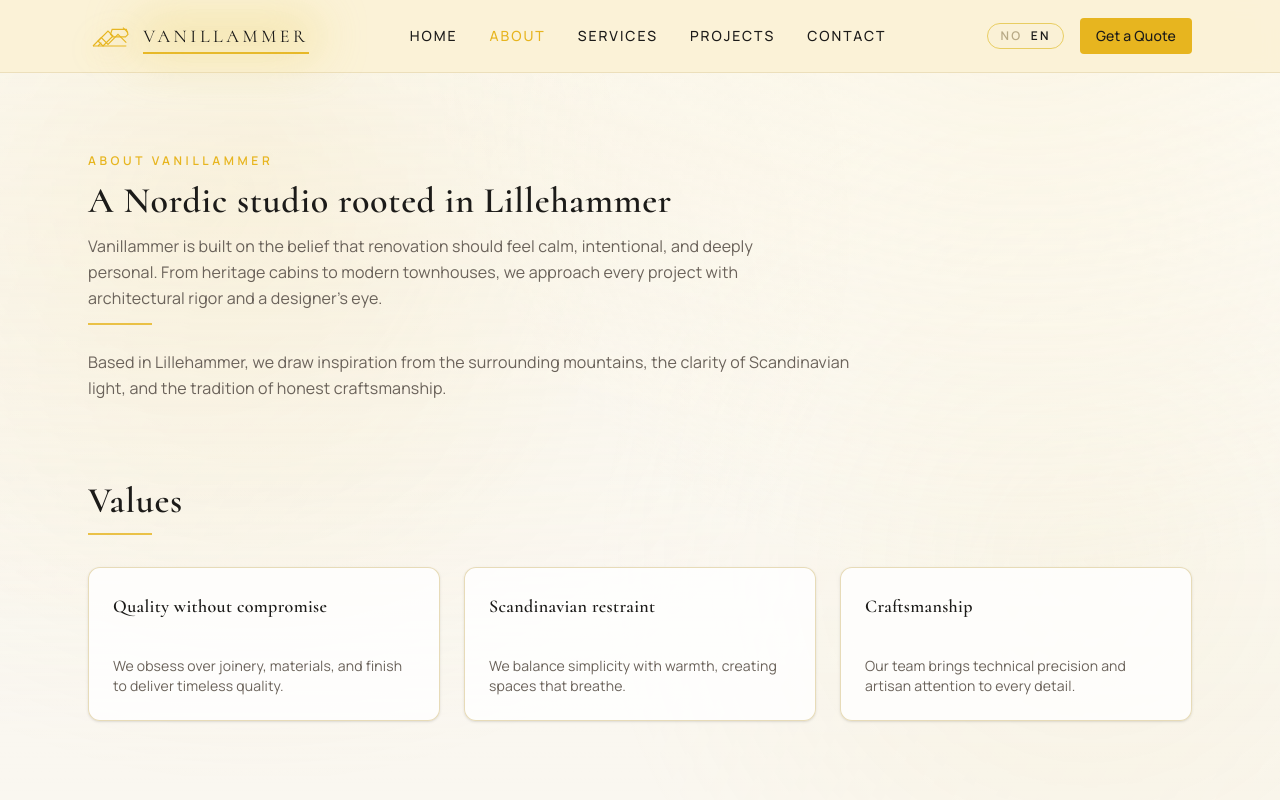
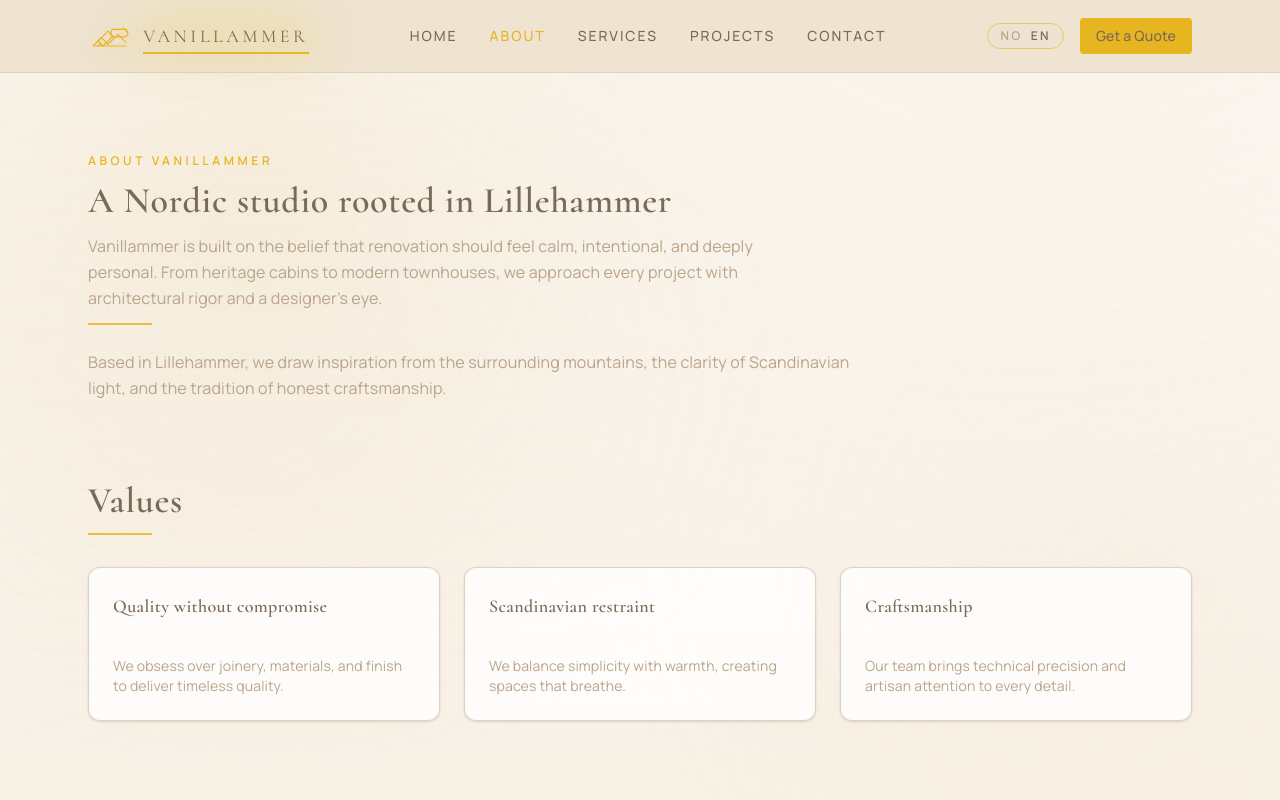
Before and after one commit to MagnusPladsen/vanillammer, a Next.js app: page /en/about in a window 1280 px wide. Shown: the top 800 px of the page. Built offline with nearby package versions, Linux system fonts and the light colour scheme.

Commit message:
Update site color scheme to match

```diff
--- a/app/globals.css
+++ b/app/globals.css
@@ -40,31 +40,31 @@
 
 :root {
   --radius: 4px;
-  --background: #faf7f0;
-  --foreground: #1c1b19;
+  --background: #f8f1e6;
+  --foreground:  #1c1b19;
   --card: #ffffff;
-  --card-foreground: #1c1b19;
+  --card-foreground: #7b6a59;
   --popover: #ffffff;
-  --popover-foreground: #1c1b19;
-  --primary: #e0b94c;
-  --primary-foreground: #1a1714;
-  --secondary: #f6ecd0;
-  --secondary-foreground: #2a2622;
-  --muted: #efe2b7;
-  --muted-foreground: #6a625a;
-  --accent: #f9eec9;
-  --accent-foreground: #1f1c18;
+  --popover-foreground: #7b6a59;
+  --primary: #d8b56b;
+  --primary-foreground: #7b6a59;
+  --secondary: #efe4d2;
+  --secondary-foreground: #7b6a59;
+  --muted: #ead9b8;
+  --muted-foreground: #b9a48c;
+  --accent: #efe4d2;
+  --accent-foreground: #7b6a59;
   --destructive: #b34b4b;
-  --border: #e1d2a7;
-  --input: #e1d2a7;
-  --ring: #e0b94c;
+  --border: #d8c7af;
+  --input: #d8c7af;
+  --ring: #d8b56b;
 
   --gold-200: #e8cd61;
   --gold-500: #e7b51f;
-  --cream-50: #fbf2d6;
-  --stone-200: #eadfbe;
-  --stone-400: #b8aa86;
-  --charcoal-900: #1c1b19;
+  --cream-50: #efe4d2;
+  --stone-200: #d8c7af;
+  --stone-400: #b9a48c;
+  --charcoal-900: #7b6a59;
   --bg-shift: 0px;
   --bg-shimmer: 0.35;
 }
@@ -87,8 +87,8 @@
     inset: 0;
     pointer-events: none;
     background-image:
-      radial-gradient(circle at 20% 20%, rgba(224, 185, 76, 0.16), transparent 52%),
-      radial-gradient(circle at 80% 0%, rgba(251, 242, 214, 0.7), transparent 46%),
+      radial-gradient(circle at 20% 20%, rgba(216, 181, 107, 0.18), transparent 52%),
+      radial-gradient(circle at 80% 0%, rgba(248, 241, 230, 0.8), transparent 46%),
       linear-gradient(180deg, rgba(255, 255, 255, 0.85), rgba(255, 255, 255, 0));
     opacity: 0.7;
     z-index: -1;
@@ -101,8 +101,8 @@
     inset: 0;
     pointer-events: none;
     background-image:
-      radial-gradient(circle at 15% 25%, rgba(231, 181, 31, var(--bg-shimmer)), transparent 35%),
-      radial-gradient(circle at 85% 70%, rgba(232, 205, 97, 0.25), transparent 40%),
+      radial-gradient(circle at 15% 25%, rgba(216, 181, 107, var(--bg-shimmer)), transparent 35%),
+      radial-gradient(circle at 85% 70%, rgba(234, 217, 184, 0.25), transparent 40%),
       repeating-linear-gradient(
         120deg,
         rgba(255, 255, 255, 0.08),
@@ -139,10 +139,10 @@
     text-wrap: balance;
   }
   .bg-glow {
-    background: radial-gradient(circle at top, rgba(231, 181, 31, 0.2), transparent 60%);
+    background: radial-gradient(circle at top, rgba(216, 181, 107, 0.22), transparent 60%);
   }
   .gold-divider {
-    background: linear-gradient(90deg, transparent, rgba(231, 181, 31, 0.6), transparent);
+    background: linear-gradient(90deg, transparent, rgba(216, 181, 107, 0.65), transparent);
   }
   .hover-lift {
     cursor: pointer;
--- a/components/layout/Header.tsx
+++ b/components/layout/Header.tsx
@@ -24,7 +24,7 @@ export function Header() {
   const locale = pathname.split("/")[1] || "no";
 
   return (
-    <header className="sticky top-0 z-40 w-full border-b border-border/60 bg-cream-50/95 backdrop-blur">
+    <header className="sticky top-0 z-40 w-full border-b border-border/60 bg-cream-50 backdrop-blur">
       <div className="mx-auto flex max-w-6xl items-center justify-between px-6 py-4">
         <Link
           href={`/${locale}`}
```
